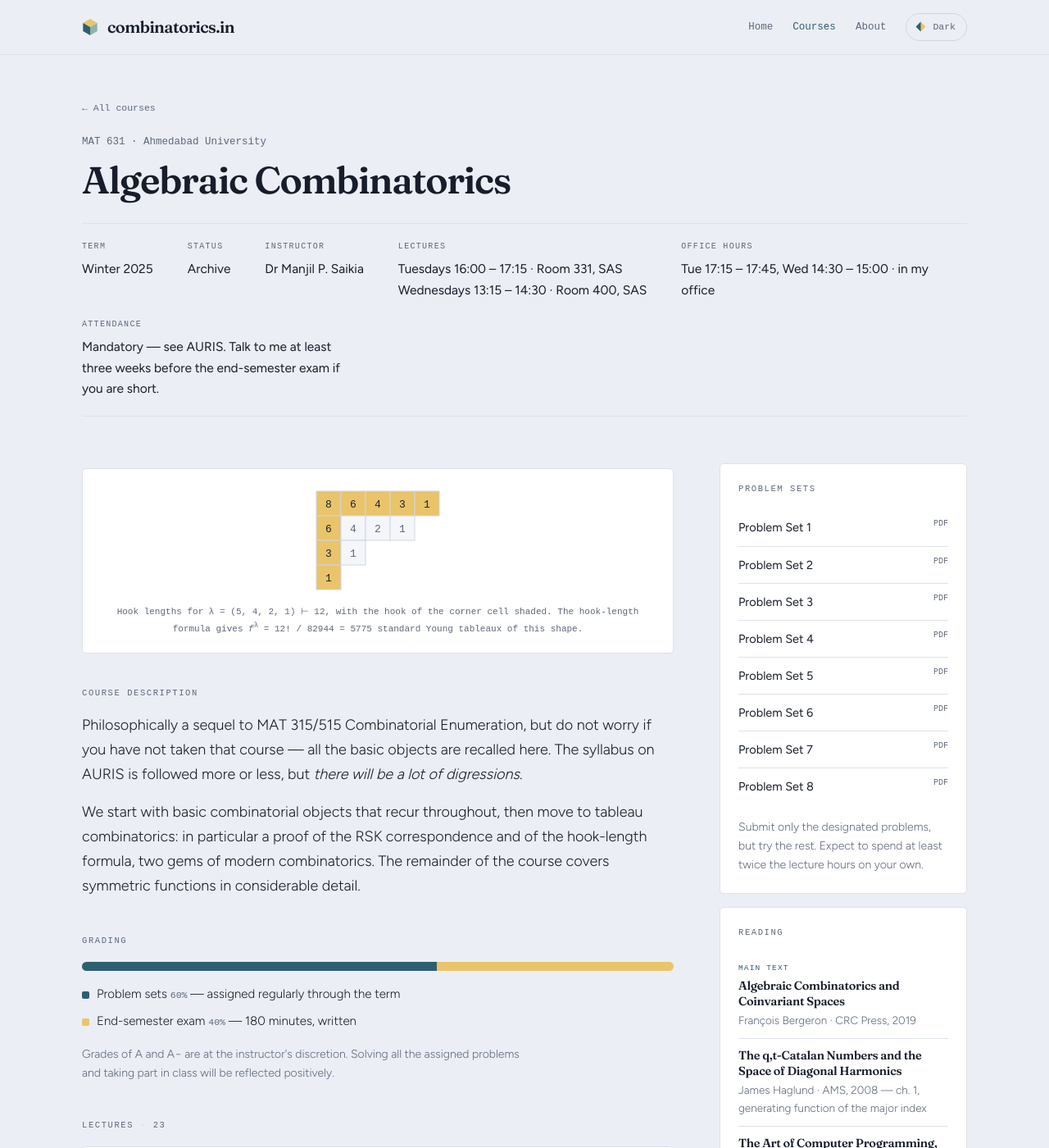
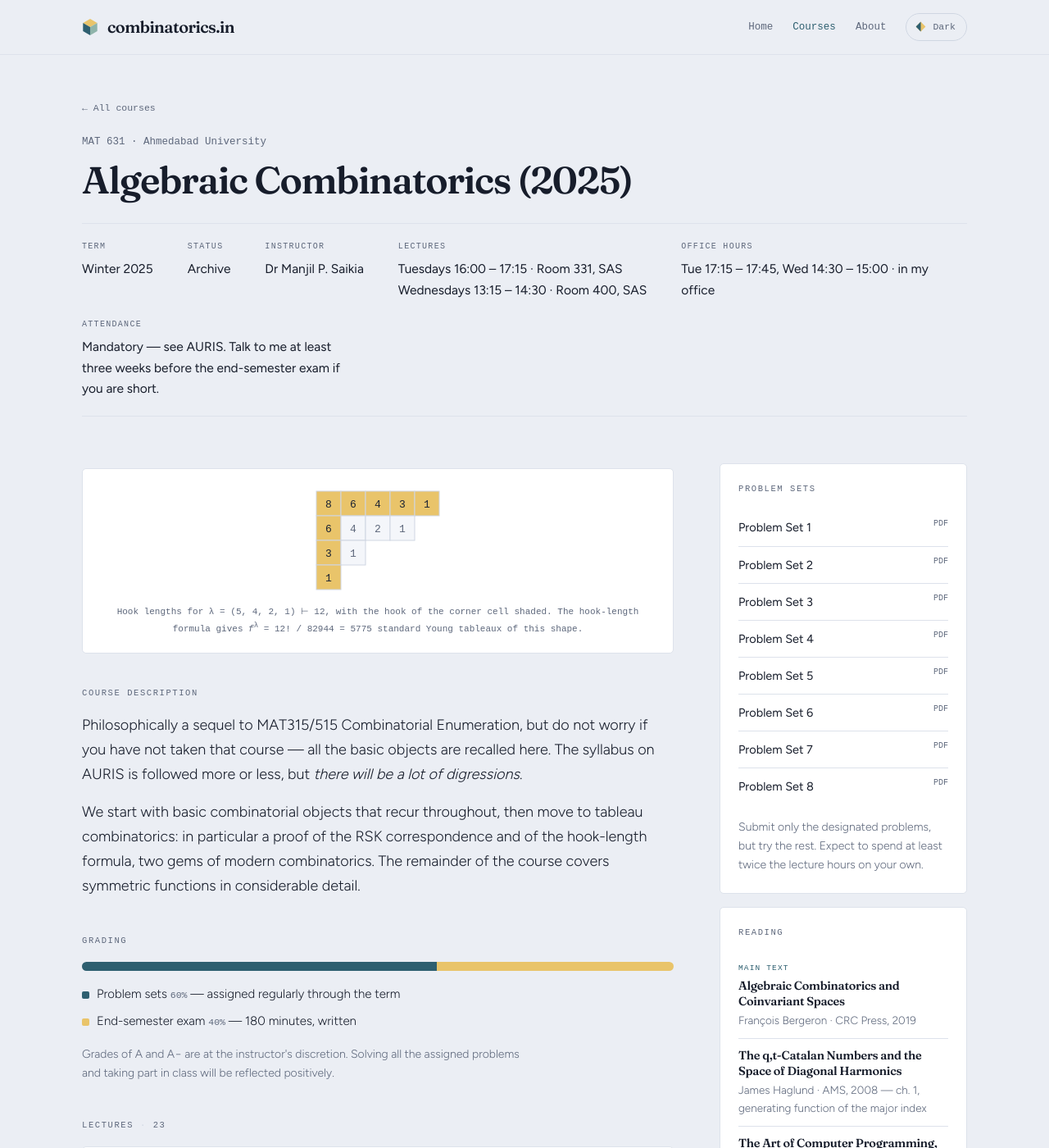
Before and after one commit to manjil-saikia/combinatorics.in, a Jekyll site: the page built from _courses/mat631.md, in a window 1280 px wide and 1400 px high. Shown: the whole window at 82% size. Built offline with Jekyll 4.4.1, drawn with Linux system fonts in a browser that asks for light colours; some web fonts are replaced.

Commit message:
Update mat631.md

```diff
--- a/_courses/mat631.md
+++ b/_courses/mat631.md
@@ -1,6 +1,6 @@
 ---
 code: MAT 631
-title: Algebraic Combinatorics
+title: Algebraic Combinatorics (2025)
 kind: Graduate
 term: Winter 2025
 status: Archive
@@ -103,7 +103,7 @@ policy: au
 late_penalty: 20% per day
 ---
 
-Philosophically a sequel to MAT 315/515 Combinatorial Enumeration, but do not worry if you have
+Philosophically a sequel to MAT315/515 Combinatorial Enumeration, but do not worry if you have
 not taken that course — all the basic objects are recalled here. The syllabus on AURIS is
 followed more or less, but *there will be a lot of digressions*.
 
```
